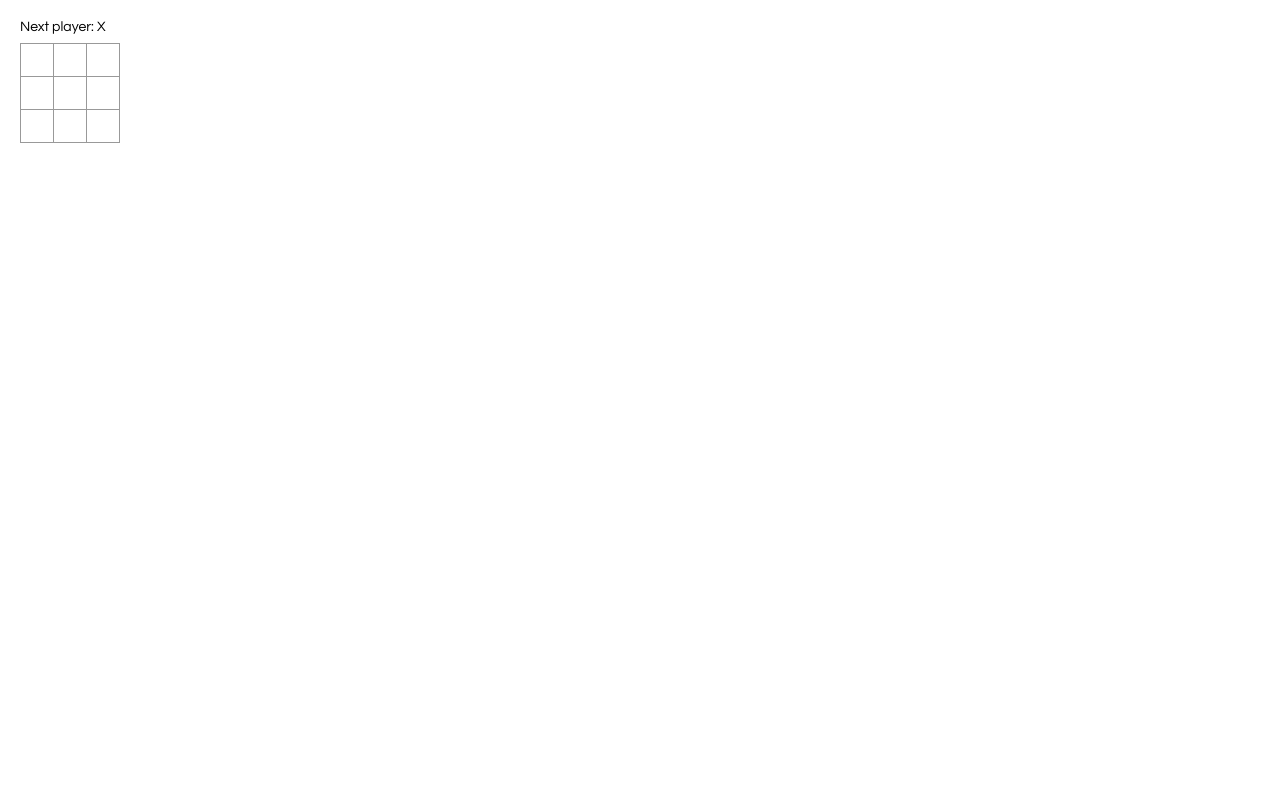
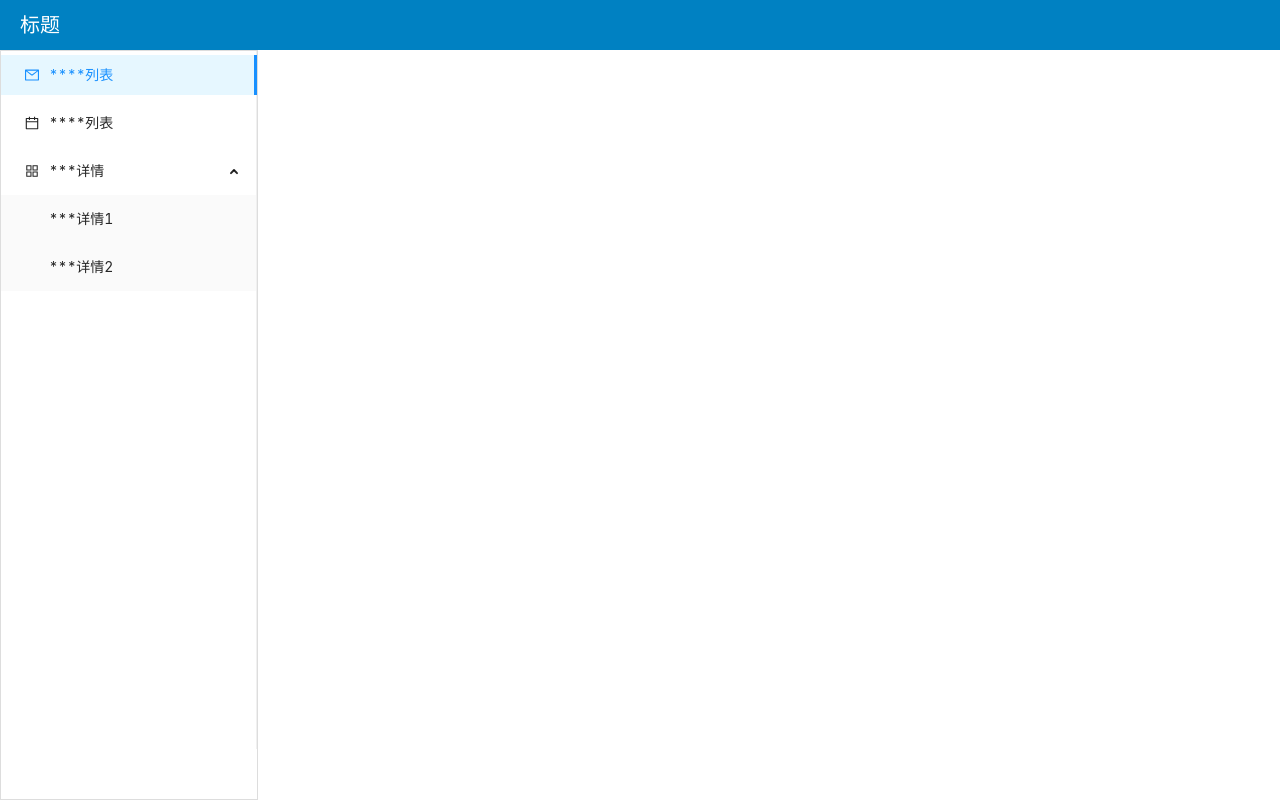
Before and after one commit to lishuwenMZL/20210323react-test, a React app: page / in a window 1280 px wide. Built offline with nearby package versions, Linux system fonts and the light colour scheme.

Commit message:
更新侧栏导航

```diff
--- a/package.json
+++ b/package.json
@@ -6,8 +6,14 @@
     "@testing-library/jest-dom": "^5.11.4",
     "@testing-library/react": "^11.1.0",
     "@testing-library/user-event": "^12.1.10",
+    "antd": "^4.14.1",
+    "axios": "^0.21.1",
+    "jsonp": "^0.2.1",
+    "less": "^4.1.1",
+    "less-loader": "^8.0.0",
     "react": "^17.0.2",
     "react-dom": "^17.0.2",
+    "react-router-dom": "^5.2.0",
     "react-scripts": "4.0.3",
     "web-vitals": "^1.0.1"
   },
--- a/src/index.css
+++ b/src/index.css
@@ -1,50 +1,50 @@
-body {
-  font: 14px "Century Gothic", Futura, sans-serif;
-  margin: 20px;
+@import '~antd/dist/antd.css';
+
+*{
+  box-sizing: border-box;
 }
 
-ol, ul {
-  padding-left: 30px;
+li {
+  list-style: none;
 }
 
-.board-row:after {
-  clear: both;
-  content: "";
-  display: table;
+body{
+  width: 100%;
+  height: 100%;
+  box-sizing: border-box;
 }
 
-.status {
-  margin-bottom: 10px;
+.body-box{
+  height: 100%;
+  width: 100%;
+  position: absolute;
 }
 
-.square {
-  background: #fff;
-  border: 1px solid #999;
-  float: left;
-  font-size: 24px;
-  font-weight: bold;
-  line-height: 34px;
-  height: 34px;
-  margin-right: -1px;
-  margin-top: -1px;
-  padding: 0;
-  text-align: center;
-  width: 34px;
+.heand-title{
+  width:100%;
+  padding-left: 20px;
+  background: #0081c2 ;
+  color:#fff;
+  font-size: 20px;
+  line-height: 50px;
 }
 
-.square:focus {
-  outline: none;
+.content-box{
+  width: 100%;
+  height: 100%;
+  height: calc(100% - 50px);
+  display: flex;
 }
 
-.kbd-navigation .square:focus {
-  background: #ddd;
+.ant-menu{
+  height: calc(100% - 50px);
 }
 
-.game {
-  display: flex;
-  flex-direction: row;
+.left-box{
+  height: 100%;
+  border:1px solid #ddd;
 }
 
-.game-info {
-  margin-left: 20px;
+.right-box{
+  width: 100%;
 }
--- a/src/index.js
+++ b/src/index.js
@@ -1,142 +1,36 @@
 /**
- * 井棋游戏
+ * 入口
  *
  * **/
 
 import React from 'react'
 import ReactDOM from 'react-dom'
 import './index.css'
+import Sider from './pages/slide/slide'
 
-// 按钮
-function Square(props) {
+
+function Index () {
   return (
-    <button
-      className="square"
-      onClick={ props.onClick }>
-        { props.value }
-    </button>
-  );
-}
+    <div className="body-box">
 
-// 9个方块
-class Board extends React.Component {
-  constructor(props) {
-    super(props)
-    this.state = {
-      squares: Array(9).fill(null),
-      xIsNext: true,
-    }
-  }
+      <header className="heand-title">标题</header>
 
-  // 点击事件
-  handleClick (i) {
-    const squares = this.state.squares.slice()
-    if (calculateWinner(squares) || squares[i]) return
+      <div className="content-box">
+        <div className="left-box">
+          <Sider></Sider>
+        </div>
 
-    squares[i] = this.state.xIsNext ? 'X' : 'O'
-    this.setState({
-      squares: squares,
-      xIsNext: !this.state.xIsNext,
-    })
-  }
-
-  renderSquare(i) {
-    return (
-      <Square
-        value={this.state.squares[i]}
-        onClick={() => { this.handleClick(i) }}
-      />
-    )
-  }
-
-  render () {
-    const winner = calculateWinner(this.state.squares)
-    let status;
-    if (winner) status = 'winner: ' + winner
-    else status = 'Next player: ' + (this.state.xIsNext ? 'X' : 'O')
-
-    return (
-      <div>
-        <div className="status">{ status }</div>
-        <div className="board-row">
-          {this.renderSquare(0)}
-          {this.renderSquare(1)}
-          {this.renderSquare(2)}
-        </div>
-        <div className="board-row">
-          {this.renderSquare(3)}
-          {this.renderSquare(4)}
-          {this.renderSquare(5)}
-        </div>
-        <div className="board-row">
-          {this.renderSquare(6)}
-          {this.renderSquare(7)}
-          {this.renderSquare(8)}
+        <div className="right-box">
+         {/* todo */}
         </div>
       </div>
-    );
-  }
+
+    </div>
+  )
 }
-
-// 棋盘
-class Game extends React.Component {
-  render() {
-    return (
-      <div className="game">
-        <div className="game-board">
-          <Board />
-        </div>
-        <div className="game-info">
-          <div>{/* status */}</div>
-          <ol>{/* TODO */}</ol>
-        </div>
-      </div>
-    );
-  }
-}
-
-function calculateWinner(squares) {
-  const lines = [
-    [0, 1, 2],
-    [3, 4, 5],
-    [6, 7, 8],
-    [0, 3, 6],
-    [1, 4, 7],
-    [2, 5, 8],
-    [0, 4, 8],
-    [2, 4, 6],
-  ];
-  for (let i = 0; i < lines.length; i++) {
-    const [a, b, c] = lines[i];
-    if (squares[a] && squares[a] === squares[b] && squares[a] === squares[c]) {
-      return squares[a];
-    }
-  }
-  return null;
-}
-
-// ========================================
-
-// const element = <h1> h11111111111 </h1>
-
-// function Text (props) {
-//   return (
-//     <div>
-//       div {props.name}
-//     </div>
-//   )
-// }
-
-// class Text extends React.Component {
-//   render () {
-//     return <h1> helle, { this.state.name }</h1>
-//   }
-// }
 
 
 ReactDOM.render(
-  <Game />,
-  // element,
-  // <Text name="angle"/>,
+  <Index />,
   document.getElementById('root')
 );
--- /dev/null
+++ b/src/pages/slide/slide.js
@@ -0,0 +1,41 @@
+
+// 侧栏导航
+
+import React from 'react';
+import { Menu } from 'antd';
+import {
+  MailOutlined,
+  CalendarOutlined,
+  AppstoreOutlined
+} from '@ant-design/icons';
+
+const { SubMenu } = Menu;
+
+const Sider = () => {
+  const [mode] = React.useState('inline');
+  const [theme] = React.useState('light');
+
+  return (
+    <Menu
+      style={{ width: 256 }}
+      defaultSelectedKeys={['1']}
+      defaultOpenKeys={['sub1']}
+      mode={mode}
+      theme={theme}
+    >
+      <Menu.Item key="1" icon={<MailOutlined />}>
+        ****列表
+      </Menu.Item>
+
+      <Menu.Item key="2" icon={<CalendarOutlined />}>
+        ****列表
+      </Menu.Item>
+
+      <SubMenu key="sub1" icon={<AppstoreOutlined />} title="***详情">
+        <Menu.Item key="3">***详情1</Menu.Item>
+        <Menu.Item key="4">***详情2</Menu.Item>
+      </SubMenu>
+    </Menu>
+  );
+};
+export default Sider;
--- /dev/null
+++ b/src/test.css
@@ -0,0 +1,50 @@
+body {
+  font: 14px "Century Gothic", Futura, sans-serif;
+  margin: 20px;
+}
+
+ol, ul {
+  padding-left: 30px;
+}
+
+.board-row:after {
+  clear: both;
+  content: "";
+  display: table;
+}
+
+.status {
+  margin-bottom: 10px;
+}
+
+.square {
+  background: #fff;
+  border: 1px solid #999;
+  float: left;
+  font-size: 24px;
+  font-weight: bold;
+  line-height: 34px;
+  height: 34px;
+  margin-right: -1px;
+  margin-top: -1px;
+  padding: 0;
+  text-align: center;
+  width: 34px;
+}
+
+.square:focus {
+  outline: none;
+}
+
+.kbd-navigation .square:focus {
+  background: #ddd;
+}
+
+.game {
+  display: flex;
+  flex-direction: row;
+}
+
+.game-info {
+  margin-left: 20px;
+}
```
Also changed, not shown: src/text.js (added, +142 -0 lines), README.md, src/components/README.md (added), src/interfaces/README.md (added), src/pages/README.md (added), src/pages/demo2/demo2.js (added), src/pages/demo3/demo3.js (added), src/pages/user/user.js (added), 1 other file.
